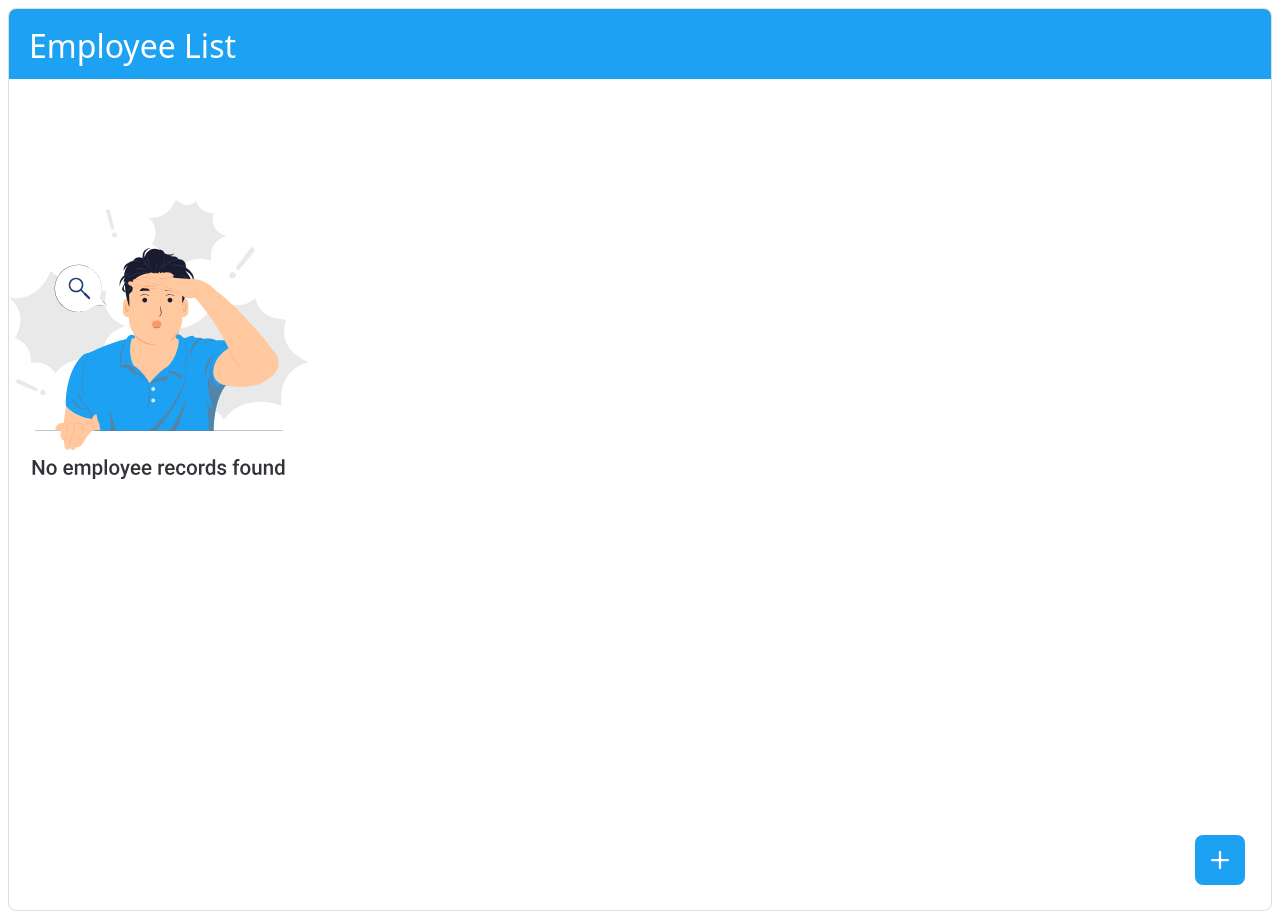
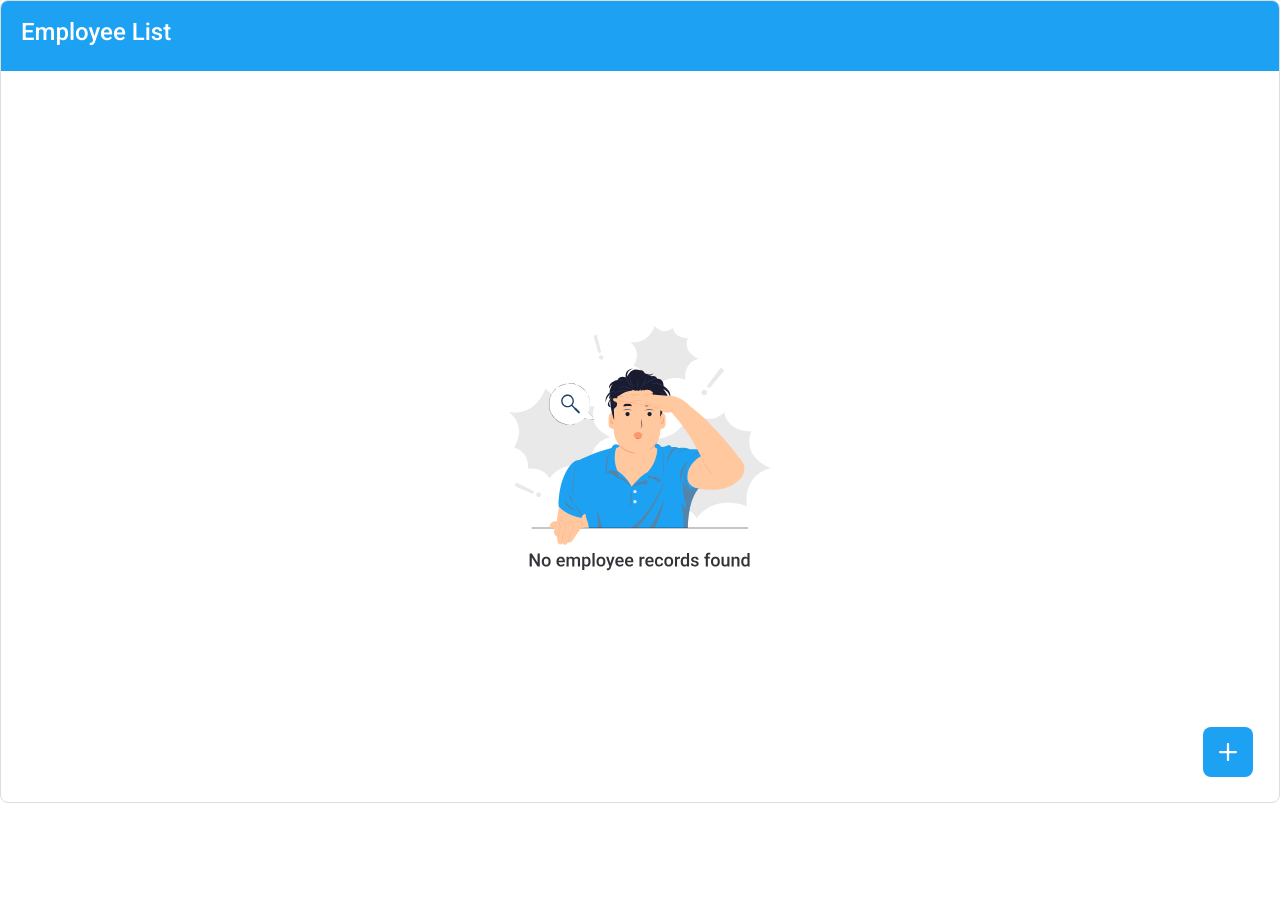
Before and after one commit to Priyankakashyap75730/sampleAngular, an Angular app: page / in a window 1280 px wide. After the commit the page ends 803 px from the top, so only its background shows below. Built offline with nearby package versions, Linux system fonts and the light colour scheme.

Commit message:
add delete id and add material lib -Done

```diff
--- a/angular.json
+++ b/angular.json
@@ -25,6 +25,7 @@
               "src/assets"
             ],
             "styles": [
+              "@angular/material/prebuilt-themes/indigo-pink.css",
               "src/styles.scss"
             ],
             "scripts": []
@@ -87,6 +88,7 @@
               "src/assets"
             ],
             "styles": [
+              "@angular/material/prebuilt-themes/indigo-pink.css",
               "src/styles.scss"
             ],
             "scripts": []
--- a/package.json
+++ b/package.json
@@ -11,10 +11,12 @@
   "private": true,
   "dependencies": {
     "@angular/animations": "^16.2.0",
+    "@angular/cdk": "^16.2.14",
     "@angular/common": "^16.2.0",
     "@angular/compiler": "^16.2.0",
     "@angular/core": "^16.2.0",
     "@angular/forms": "^16.2.0",
+    "@angular/material": "^16.2.14",
     "@angular/platform-browser": "^16.2.0",
     "@angular/platform-browser-dynamic": "^16.2.0",
     "@angular/router": "^16.2.0",
--- a/src/app/emp/emp-list/emp-list.component.html
+++ b/src/app/emp/emp-list/emp-list.component.html
@@ -1,6 +1,6 @@
 <div class="container">
 <emp-header [heading]="'Employee List'"></emp-header>
-<main class="main">
+<main class="main" [class.main-no-record]="employees?.previous?.length==0 && employees?.current?.length==0">
   <div class="employee-list-container" *ngIf="employees?.previous?.length>0 || employees?.current?.length>0">
     <div class="employee-section">
       <h2>Current Employees</h2>
@@ -13,7 +13,7 @@
           <p class="employee-date">From {{ employee.fromDate }}</p>
           </div>
           <div class="del">
-            <button>
+            <button (click)="delete(employee)">
               <img src="../../../assets/images/del_emp.svg">
             </button>
           </div>
@@ -33,7 +33,7 @@
           <p class="employee-date">{{ employee.fromDate }} - {{ employee.toDate }}</p>
           </div>
           <div class="del">
-            <button>
+            <button (click)="delete(employee)">
               <img src="../../../assets/images/del_emp.svg">
             </button>
           </div>
--- a/src/app/emp/emp-list/emp-list.component.scss
+++ b/src/app/emp/emp-list/emp-list.component.scss
@@ -43,6 +43,14 @@ body {
       }
   }
 }
+.main-no-record{
+  flex-direction: column;
+  justify-content: center;
+  align-items: center;
+  margin-top: 20px;
+  display: flex;
+  min-height: calc(100vh - 185px);
+}
 }
 }
 /* Base Styles - Mobile (iPhone) */
@@ -71,6 +79,7 @@ body {
     background-color: #F34642;
     border: none;
     padding: 5px;
+    cursor: pointer;
     border-radius: 4px;
   }
 }
@@ -123,6 +132,14 @@ h2 {
       }
   }
 }
+.main-no-record{
+  flex-direction: column;
+  justify-content: center;
+  align-items: center;
+  margin-top: 20px;
+  display: flex;
+  min-height: calc(100vh - 185px);
+}
   .employee-list-container {
     flex-direction: column;
     align-items: center;
@@ -144,6 +161,7 @@ h2 {
       background-color: #F34642;
       border: none;
       padding: 5px;
+      cursor: pointer;
       border-radius: 4px;
     }
   }
@@ -188,6 +206,14 @@ h2 {
         margin-bottom: 16px;
       }
   }
+}
+    .main-no-record{
+        flex-direction: column;
+        justify-content: center;
+        align-items: center;
+        margin-top: 20px;
+        display: flex;
+        min-height: calc(100vh - 185px);
 }
   .employee-list-container {
     flex-direction: column;
@@ -234,6 +260,7 @@ h2 {
       background-color: #F34642;
       border: none;
       padding: 5px;
+      cursor: pointer;
       border-radius: 4px;
     }
   }
--- a/src/app/emp/emp-list/emp-list.component.ts
+++ b/src/app/emp/emp-list/emp-list.component.ts
@@ -1,5 +1,6 @@
 import { Component } from '@angular/core';
 import { UtilityService } from 'src/app/service/utility.service';
+import { MatSnackBar } from '@angular/material/snack-bar';
 @Component({
   selector: 'emp-list',
   templateUrl: './emp-list.component.html',
@@ -7,14 +8,14 @@ import { UtilityService } from 'src/app/service/utility.service';
 })
 export class EmpListComponent {
   employees:any;
-  constructor(private _utilityservice:UtilityService){
+  constructor(private _utilityservice:UtilityService,private snackBar: MatSnackBar){
 
   }
   ngOnInit():void{
     this.loadItems();
   }
   async loadItems() {
-    // this._utilityservice.addItem({name:'Priyanka',role:'Full Stack Devloper',status:'current',fromDate:'22-sep-2021',toDate:'20-sep-2021'})
+    // this._utilityservice.addItem({name:'Saumya',role:'Fresher',status:'previous',fromDate:'22-sep-2021',toDate:'20-sep-2021'})
     const data= await this._utilityservice.getAllItems();
     const cur:any=[],pre:any=[];
     this.employees=data.filter((item=>{
@@ -25,6 +26,11 @@ export class EmpListComponent {
        }
     }));
     this.employees['current']=cur;
-    this.employees['previous']=pre;}
+    this.employees['previous']=pre;
+}
+delete(emp:any){
+  // this._utilityservice.deleteItem(emp?.id);
+  console.log(emp);
+}
 
 }
--- a/src/app/service/utility.service.ts
+++ b/src/app/service/utility.service.ts
@@ -31,4 +31,8 @@ export class UtilityService {
     const db = await this.dbPromise;
     return db.add('items', item);
   }
+  async deleteItem(id: number): Promise<void> {
+    const db = await this.dbPromise;
+    await db.delete('items', id);
+  }
 }
--- a/src/index.html
+++ b/src/index.html
@@ -6,8 +6,11 @@
   <base href="/">
   <meta name="viewport" content="width=device-width, initial-scale=1">
   <link rel="icon" type="image/x-icon" href="favicon.ico">
+  <link rel="preconnect" href="https://fonts.gstatic.com">
+  <link href="https://fonts.googleapis.com/css2?family=Roboto:wght@300;400;500&display=swap" rel="stylesheet">
+  <link href="https://fonts.googleapis.com/icon?family=Material+Icons" rel="stylesheet">
 </head>
-<body>
+<body class="mat-typography">
   <app-root></app-root>
 </body>
 </html>
--- a/src/styles.scss
+++ b/src/styles.scss
@@ -9,3 +9,10 @@
 .bg{
     background-color:#1DA1F2;
 }
+html, body { height: 100%; }
+body { margin: 0; font-family: Roboto, "Helvetica Neue", sans-serif; }
+.mat-snack-bar-container {
+    font-size: 16px;
+    background-color: red;
+    color: white;
+  }
```
Also changed, not shown: src/app/app.module.ts (+7 -2 lines), 1 other file (tests, documents, lock files or other folders).
